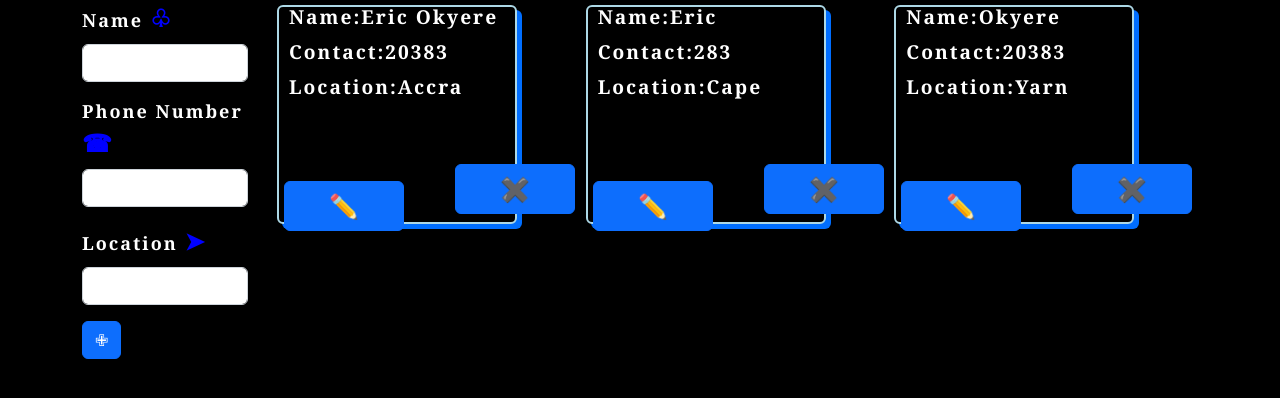
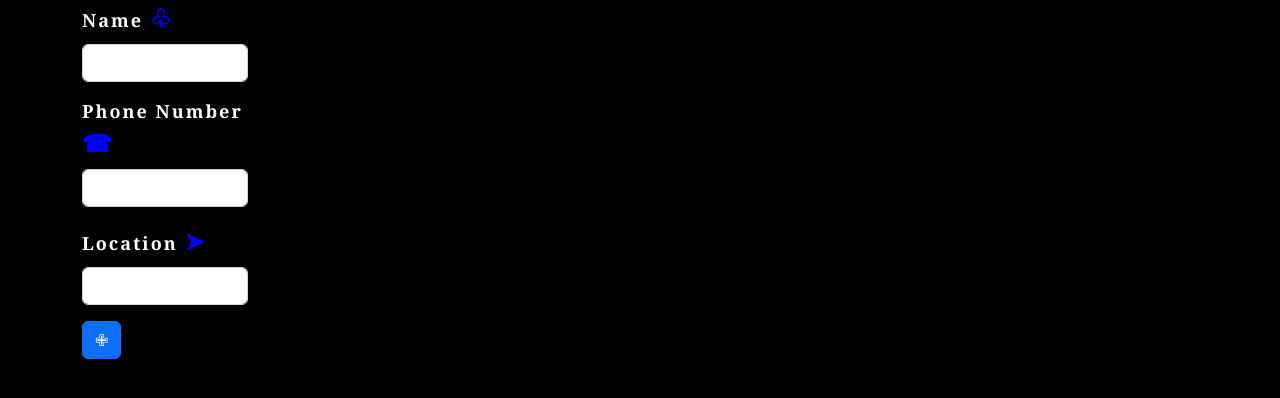
Before and after one commit to Eric-Okyere/React-Contacts, a React (Create React App) app: page / in a window 1280 px wide. Shown: the top 398 px of the page. Built offline with nearby package versions, Linux system fonts and the light colour scheme.

Commit message:
Changes Fun

```diff
--- a/src/App.css
+++ b/src/App.css
@@ -68,15 +68,15 @@ h3{
 
 .but{
   margin: 5px;
-  width: 15vh;
-  top: 8vh;
+  width: 8vh;
+  top: 5vh;
   position: relative;
 }
 .but1{
-  width: 15vh;
+  width: 8vh;
   position: relative;
-  left: 22vh;
-  top: -1vh;
+  left: 18vh;
+  top: -3vh;
 }
 
 span{
--- a/src/App.js
+++ b/src/App.js
@@ -8,9 +8,7 @@ import ContactsForm from "./component/ContactsForm.jsx";
 
 function App() {
 	const [list, setList] = useState([
-		{name:'Eric Okyere', phone:'20383', location:'Accra', id:'894'},
-		{name:'Eric ', phone:'283', location:'Cape', id:'34'},
-		{name:'Okyere', phone:'20383', location:'Yarn', id:'4'}
+
 	]);
 
 const Includegroup=(group)=>{
--- a/src/component/ContactsForm.jsx
+++ b/src/component/ContactsForm.jsx
@@ -35,6 +35,7 @@ function Userform(props) {
 			<Form.Group className="mb-3" controlId="formBasicEmail">
 				<Form.Label>Name <span>&#9831;</span></Form.Label>
 				<Form.Control
+				required
 					type="text"
 					value={name}
 					onChange={(e) => {
@@ -45,6 +46,7 @@ function Userform(props) {
 			<Form.Group className="mb-3" controlId="formBasicEmail">
 				<Form.Label>Phone Number <span>&#9742;</span></Form.Label>
 				<Form.Control
+				required
 					type="number"
 					value={phone}
 					onChange={(e) => {
@@ -56,6 +58,7 @@ function Userform(props) {
 			<Form.Group className="mb-3" controlId="formBasicPassword">
 				<Form.Label>Location <span > &#10148;</span></Form.Label>
 				<Form.Control
+				required
 					type="text"
 					value={location}
 					onChange={(e) => {
```
